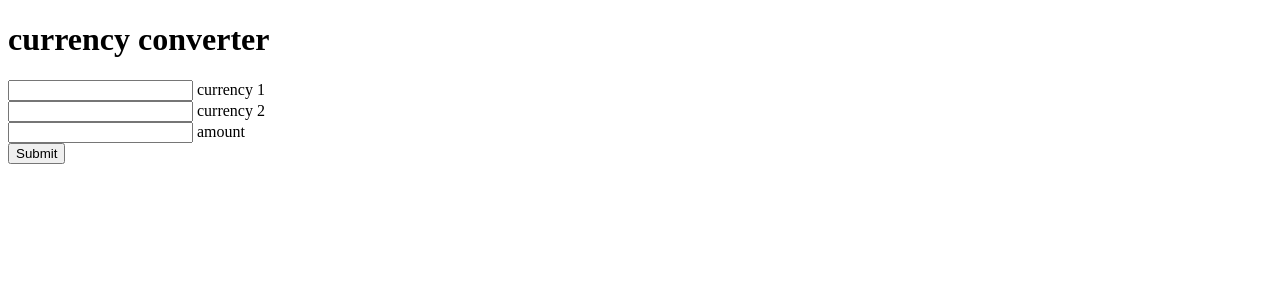
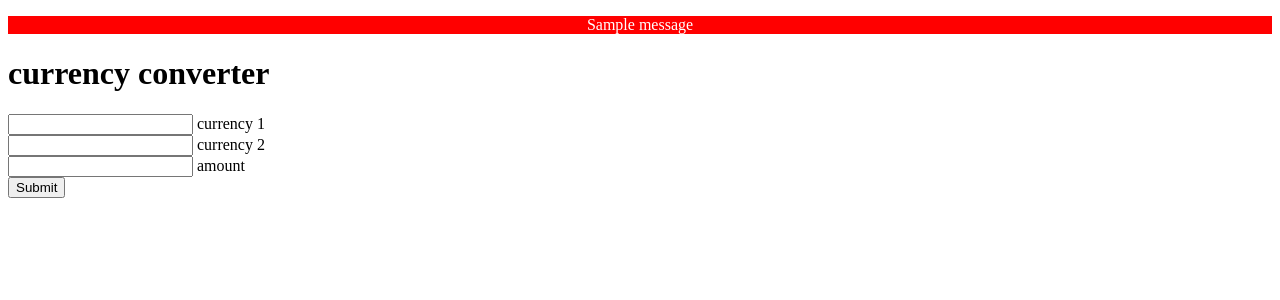
Before and after one commit to kravago/currencyConverter, a Flask app: page / in a window 1280 px wide. Shown: the top 300 px of the page. Run offline with Flask 2, Linux system fonts and the light colour scheme; one stand-in notice (Sample message) is shown.

Commit message:
added flashing messages that check for bad input

```diff
--- a/app.py
+++ b/app.py
@@ -1,4 +1,4 @@
-from flask import Flask, render_template, request
+from flask import Flask, render_template, request, flash
 from forex_python.converter import CurrencyRates, CurrencyCodes
 from decimal import *
 
@@ -6,6 +6,7 @@ c = CurrencyRates(force_decimal=True)
 codes = CurrencyCodes()
 
 app = Flask(__name__)
+app.config['SECRET_KEY'] = 'LETSCONVERTMONEY'
 
 @app.route('/')
 def home():
@@ -16,6 +17,24 @@ def convert():
     currency1 = request.args.get('currency1')
     currency2 = request.args.get('currency2')
     amount = request.args.get('amount')
+
+    # Check the inputs
+    messages=[]
+    if codes.get_currency_name(currency1) is None:
+        messages.append(f'{currency1} is not a valid currency code')
+
+    if codes.get_currency_name(currency2) is None:
+        messages.append(f'{currency2} is not a valid currency code')
+
+    if currency2.isnumeric() == False:
+        messages.append(f'f{amount} is an invalid amount')
+
+    if len(messages) > 0:
+        for message in messages:
+            flash(message)
+
+        return render_template('index.html')
+
     result = c.convert(base_cur=currency1, dest_cur=currency2, amount=Decimal(amount))
 
     return render_template('results.html',
--- /dev/null
+++ b/static/styles.css
@@ -0,0 +1,5 @@
+.alert {
+    background-color: red;
+    text-align: center;
+    color: white;
+}
--- a/templates/index.html
+++ b/templates/index.html
@@ -5,8 +5,12 @@
     <meta http-equiv="X-UA-Compatible" content="IE=edge">
     <meta name="viewport" content="width=device-width, initial-scale=1.0">
     <title>Document</title>
+    <link rel="stylesheet" href="static/styles.css">
 </head>
 <body>
+    {% for message in get_flashed_messages() %}
+    <p class="alert">{{ message }}</p>
+    {% endfor %}
     <h1>currency converter</h1>
 
     <form action="/convert">
```
